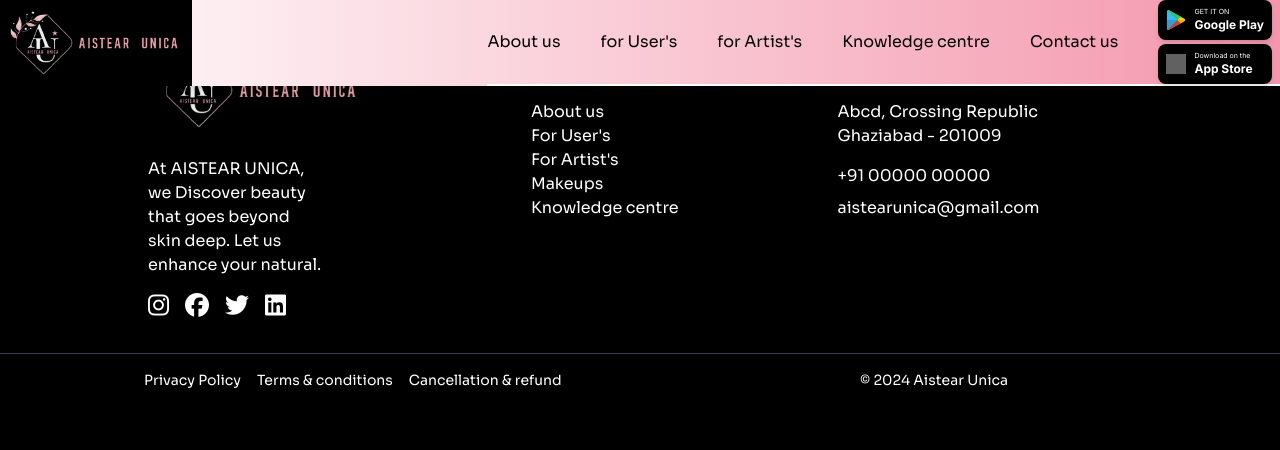
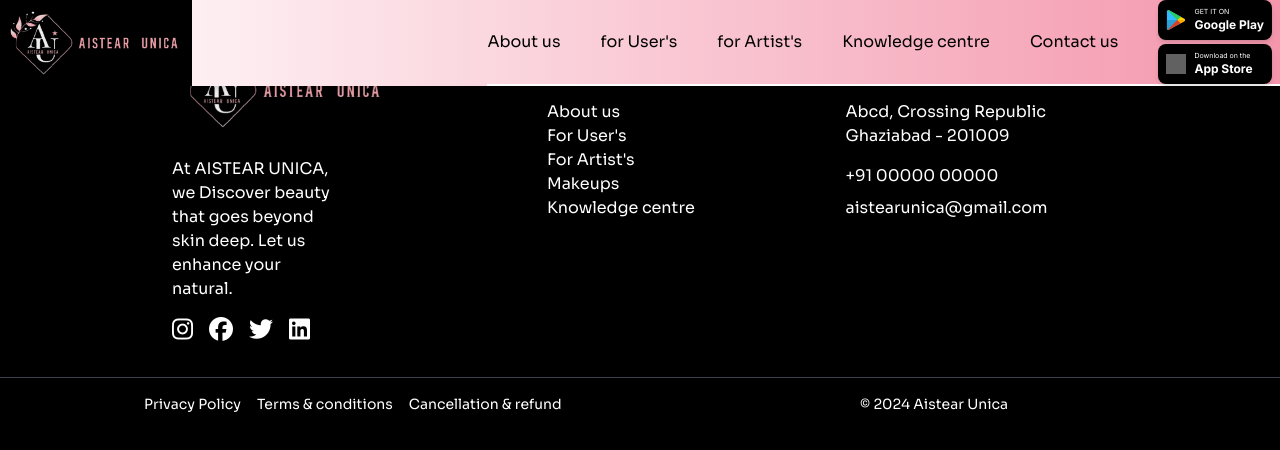
Before and after one commit to Saloni-FED/Au-Portfolio, a Next.js app: page / in a window 1280 px wide. Shown: the top 450 px of the page. Built offline with nearby package versions, Linux system fonts and the light colour scheme; grey boxes are pictures that could not be loaded; a web font is replaced by a local one.

Commit message:
Adjusted padding

```diff
--- a/Components/Footer/Footer.jsx
+++ b/Components/Footer/Footer.jsx
@@ -2,8 +2,8 @@
 
 const Footer = () => {
   return (
-    <footer className="bg-black text-white py-8 font-sora w-full">
-      <div className="container  px-4 md:flex md:justify-between 2xl:w-[80%] md:w-[80%]  mx-auto gap-2">
+    <footer className="bg-black text-white py-8 font-sora w-full ">
+      <div className="container  px-4 md:flex md:justify-between 2xl:w-[80%] md:w-[80%]  mx-auto gap-2 lg:pl-10">
         <div className="md:w-1/3 mb-8 md:mb-0 2xl:pl-10 pl-1">
           <img src="/images/LOGO (1).png" alt="Logo" className="w-56 mb-4 -mt-4" />
           <p className="w-[60%]">
```
